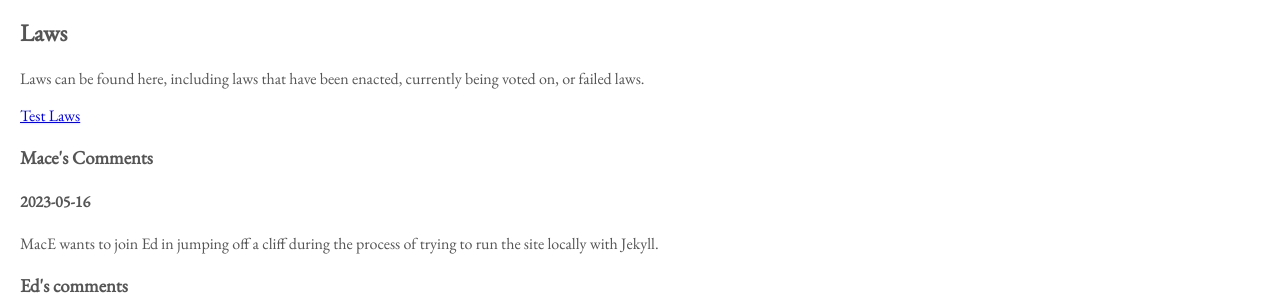
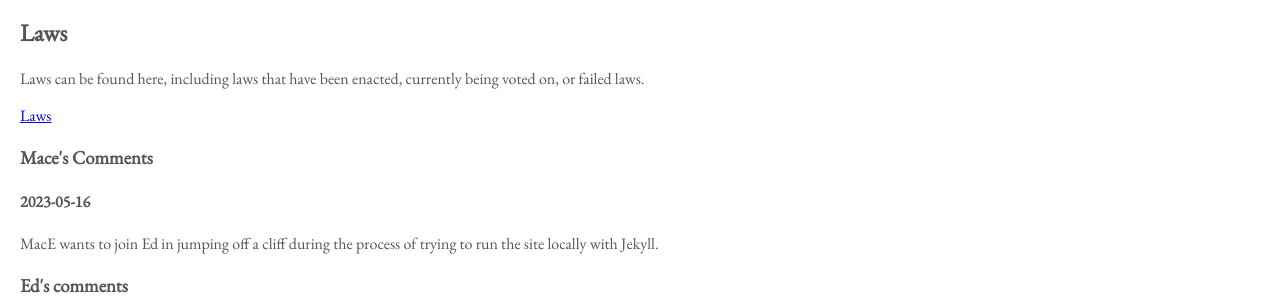
Before and after one commit to the-tOOMwn/constitution.toomwn.xyz, a Jekyll site: the page built from index.md, in a window 1280 px wide. Shown: the part 372-672 px from the top of the page. Built offline with Jekyll 4.4.1, drawn with Linux system fonts in a browser that asks for light colours.

```diff
--- a/index.md
+++ b/index.md
@@ -17,7 +17,7 @@ Documents part of the Constitution can be found here.
 ## Laws
 Laws can be found here, including laws that have been enacted, currently being voted on, or failed laws.
 
-[Test Laws](/laws/TestLaw.md)
+[Laws](/laws/town-laws.md)
 
 
 <div id="news"></div>
```
